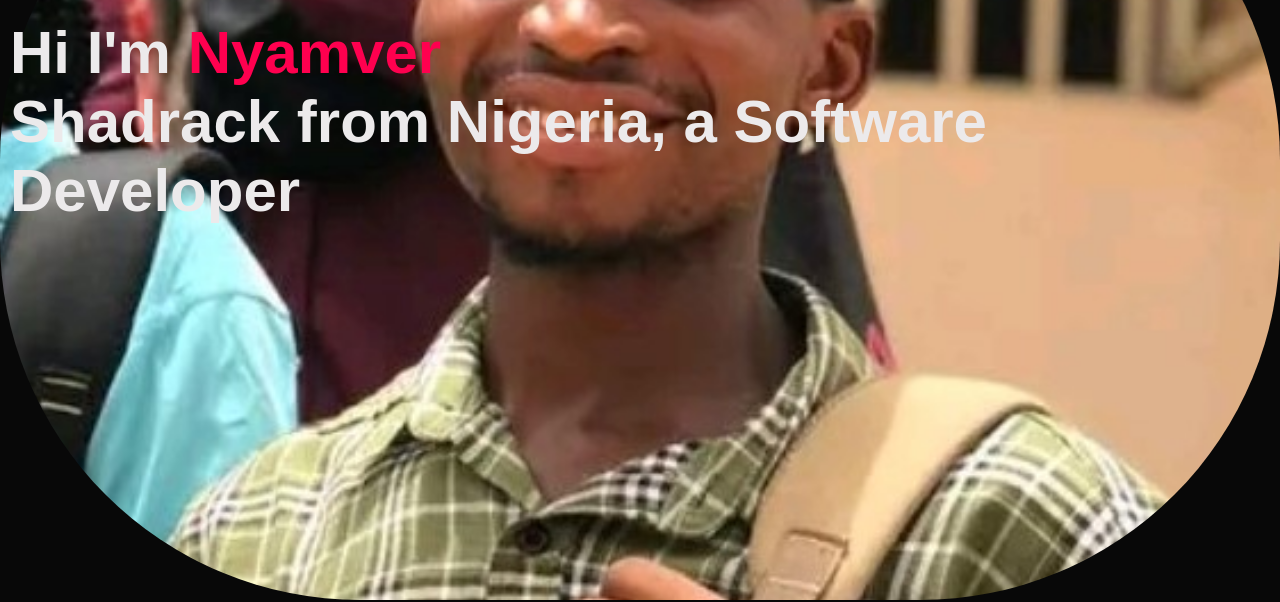
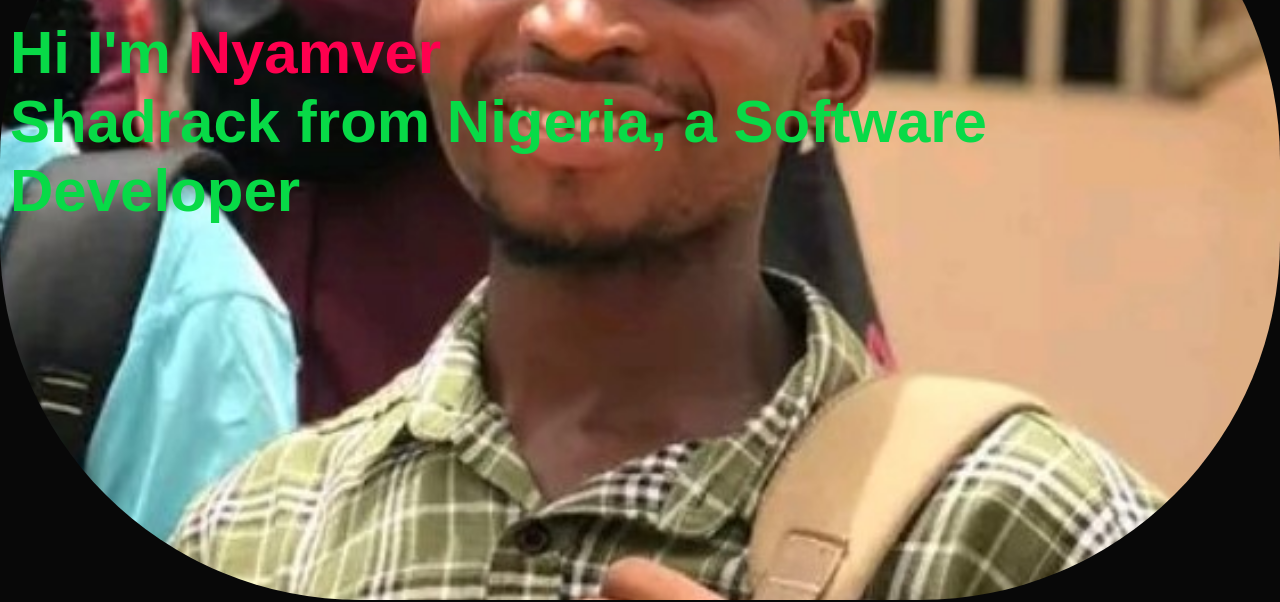
Before and after one commit to profrexsnik/Knowledge-Showcase3mtt, a plain HTML site: page index.html in a window 1280 px wide. Shown: the part 200-802 px from the top of the page. Drawn offline with Linux system fonts and the light colour scheme; a script that the page names is missing.

Commit message:
NAVIGATION
NAV

```diff
--- a/style.css
+++ b/style.css
@@ -70,7 +70,7 @@ nav ul li a:hover::after{
 .header-text{
     margin-top: 5px;
     font-size: 3opx;
-    color: #eceaeb;
+    color: #08da47;
 }
 
 .header-text h1{
```
